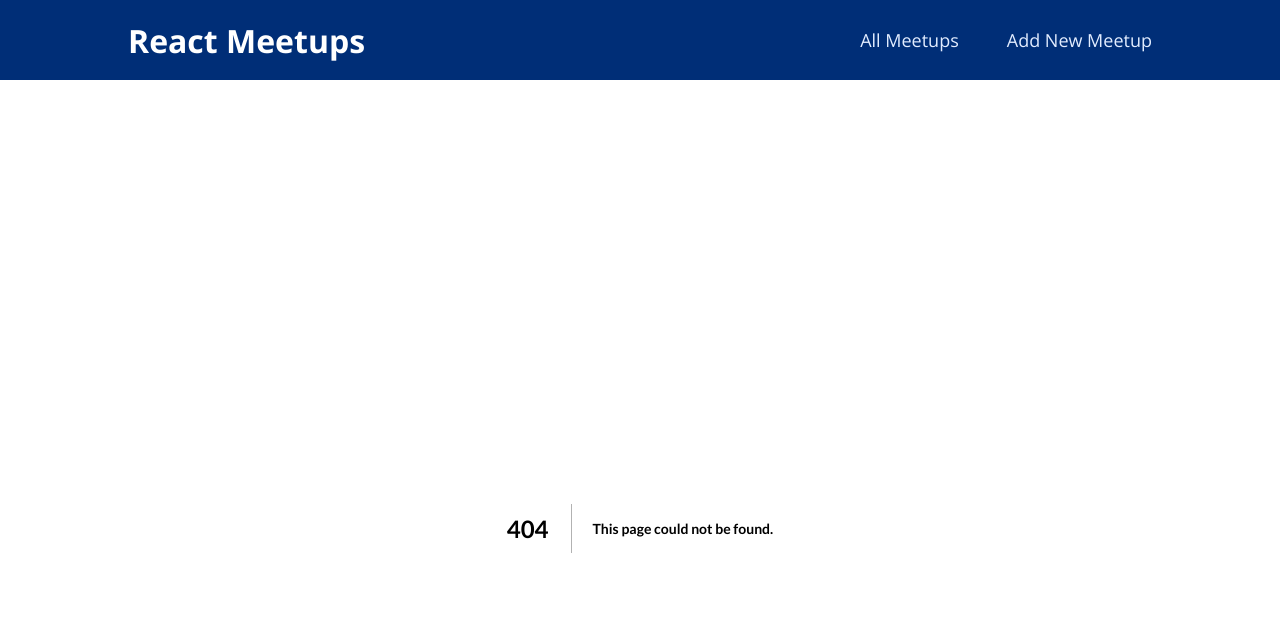
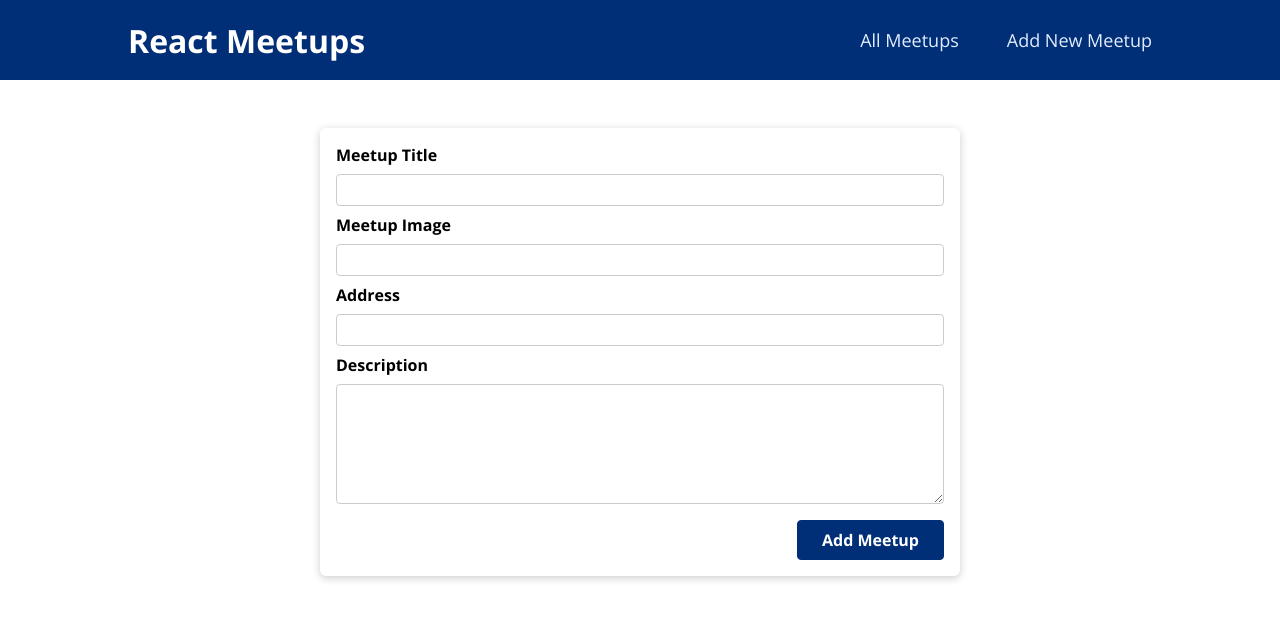
Before and after one commit to medavrtx/meetups-app, a Next.js app: page /new-meetup in a window 1280 px wide. Before the commit this address had no page. Shown: the top 620 px of the page. Built offline with nearby package versions, Linux system fonts and the light colour scheme.

Commit message:
Add new meetup page

```diff
--- /dev/null
+++ b/components/meetups/NewMeetupForm.js
@@ -0,0 +1,62 @@
+import { useRef } from 'react';
+
+import Card from '../ui/Card';
+import classes from './NewMeetupForm.module.css';
+
+function NewMeetupForm(props) {
+  const titleInputRef = useRef();
+  const imageInputRef = useRef();
+  const addressInputRef = useRef();
+  const descriptionInputRef = useRef();
+
+  function submitHandler(event) {
+    event.preventDefault();
+
+    const enteredTitle = titleInputRef.current.value;
+    const enteredImage = imageInputRef.current.value;
+    const enteredAddress = addressInputRef.current.value;
+    const enteredDescription = descriptionInputRef.current.value;
+
+    const meetupData = {
+      title: enteredTitle,
+      image: enteredImage,
+      address: enteredAddress,
+      description: enteredDescription,
+    };
+
+    props.onAddMeetup(meetupData);
+  }
+
+  return (
+    <Card>
+      <form className={classes.form} onSubmit={submitHandler}>
+        <div className={classes.control}>
+          <label htmlFor='title'>Meetup Title</label>
+          <input type='text' required id='title' ref={titleInputRef} />
+        </div>
+        <div className={classes.control}>
+          <label htmlFor='image'>Meetup Image</label>
+          <input type='url' required id='image' ref={imageInputRef} />
+        </div>
+        <div className={classes.control}>
+          <label htmlFor='address'>Address</label>
+          <input type='text' required id='address' ref={addressInputRef} />
+        </div>
+        <div className={classes.control}>
+          <label htmlFor='description'>Description</label>
+          <textarea
+            id='description'
+            required
+            rows='5'
+            ref={descriptionInputRef}
+          ></textarea>
+        </div>
+        <div className={classes.actions}>
+          <button>Add Meetup</button>
+        </div>
+      </form>
+    </Card>
+  );
+}
+
+export default NewMeetupForm;
--- /dev/null
+++ b/components/meetups/NewMeetupForm.module.css
@@ -0,0 +1,45 @@
+.form {
+  padding: 1rem;
+}
+
+.control {
+  margin-bottom: 0.5rem;
+}
+
+.control label {
+  display: block;
+  font-weight: bold;
+  margin-bottom: 0.5rem;
+}
+
+.control input,
+.control textarea {
+  display: block;
+  font: inherit;
+  border-radius: 4px;
+  border: 1px solid #ccc;
+  padding: 0.25rem;
+  width: 100%;
+}
+
+.actions {
+  margin-top: 1rem;
+  text-align: right;
+}
+
+.actions button {
+  font: inherit;
+  cursor: pointer;
+  background-color: #002e77;
+  color: white;
+  padding: 0.5rem 1.5rem;
+  border: 1px solid #002e77;
+  border-radius: 4px;
+  font-weight: bold;
+}
+
+.actions button:hover,
+.actions button:active {
+  background-color: #1f5fc5;
+  border-color: #1f5fc5;
+}
--- /dev/null
+++ b/pages/new-meetup/index.js
@@ -0,0 +1,25 @@
+// our-domain.com/new-meetup
+import { Fragment } from 'react';
+import Head from 'next/head';
+
+import NewMeetupForm from '../../components/meetups/NewMeetupForm';
+
+async function addMeetupHandler(enteredMeetupData) {
+  console.log(enteredMeetupData);
+}
+function NewMeetupPage() {
+  return (
+    <Fragment>
+      <Head>
+        <title>Add a New Meetup</title>
+        <meta
+          name="description"
+          content="Add your own meetups and create amazing networking opportunities."
+        />
+      </Head>
+      <NewMeetupForm onAddMeetup={addMeetupHandler} />
+    </Fragment>
+  );
+}
+
+export default NewMeetupPage;
```
